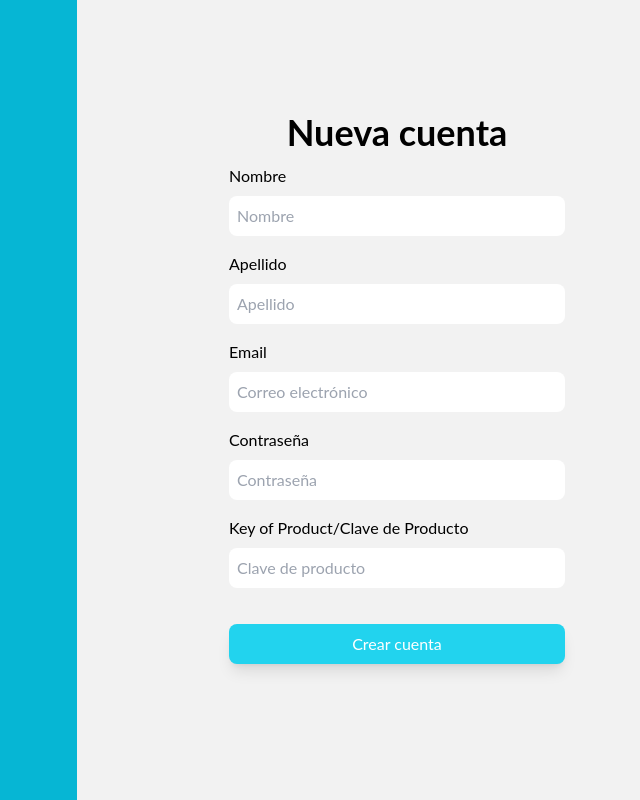
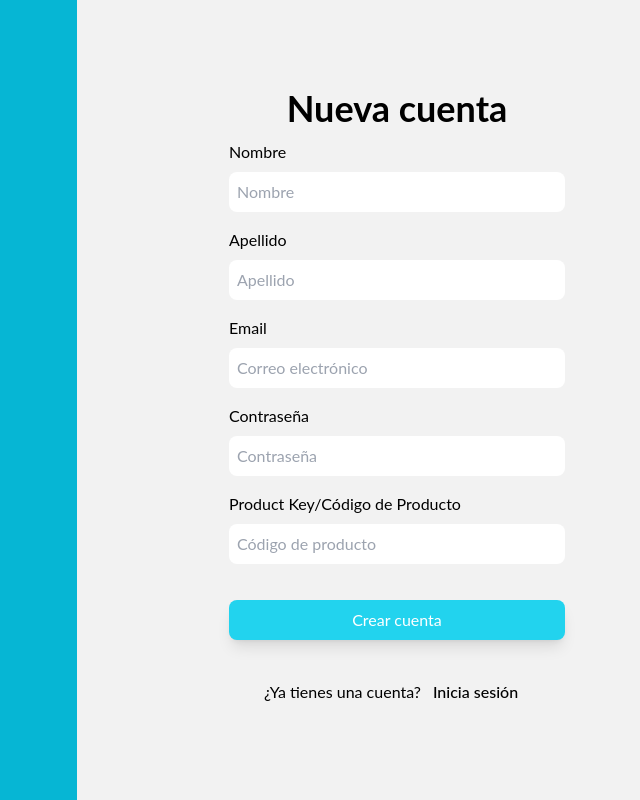
Before and after one commit to Darinel080903/intellifish-fronted, a React (Vite) app: page /register in a window 1280 px wide. Shown: the whole page, without its empty margins (563-1203 px from the left). Built offline with nearby package versions, Linux system fonts and the light colour scheme.

Commit message:
Context and navigation update

```diff
--- a/src/pages/Register.jsx
+++ b/src/pages/Register.jsx
@@ -4,8 +4,8 @@ import TextError from "../components/TextError/TextError";
 import { Formik } from "formik";
 import * as Yup from "yup";
 import { useNavigate } from "react-router-dom";
-//import { useEffect } from "react";
-
+import { createUser } from "../api/services/user";
+import { Link } from "react-router-dom";
 
 function Register(params) {
 
@@ -16,7 +16,7 @@ function Register(params) {
         lastName:'',
         email:'',
         password:'',
-        productKey:'',
+        code:'',
     }
 
     const validationSchema = Yup.object({
@@ -29,12 +29,22 @@ function Register(params) {
             .required('Campo vacío'),
         password: Yup.string()
             .required('Campo vacío'),
-        productKey: Yup.string()
+        code: Yup.string()
             .required('Campo vacío'),
     });
 
     async function handleSubmit(values) {
-        //Por añadir
+        console.debug("hola");
+        const response = await createUser(values.name, values.lastname, values.email, values.password, values.code);
+        console.log(response);
+        if (response.status == 201){
+            alert('Usuario creado');
+            navigate('/login');
+            return;
+        }
+
+        alert(response.data.message);
+        return;
     }
 
     return(
@@ -105,19 +115,29 @@ function Register(params) {
                                 </div>
 
                                 <div className='flex flex-col py-2'>
-                                    <label>Key of Product/Clave de Producto</label>
-                                    <Input type='password' name='productKey' placeholder='Clave de producto'
-                                    value={values.productKey}
+                                    <label>Product Key/Código de Producto</label>
+                                    <Input type='password' name='code' placeholder='Código de producto'
+                                    value={values.code}
                                     handleChange={handleChange}
                                     handleBlur={handleBlur} />
-                                    {errors.productKey && touched.productKey &&
-                                        <TextError>{errors.productKey}</TextError>
+                                    {errors.code && touched.code &&
+                                        <TextError>{errors.code}</TextError>
                                     }
                                 </div>
 
                                 <div className='flex flex-col py-2'>
-                                    <Button>Crear cuenta</Button>
+                                    <Button type='submit'>Crear cuenta</Button>
                                 </div>
+
+                                <div className='flex flex-row justify-center items-center py-1'>
+                                    <p>¿Ya tienes una cuenta?</p>
+                                    <Link
+                                    to="/login"
+                                    className="text-black hover:text-cyan-400 block px-3 py-2 rounded-md text-base font-medium">
+                                        Inicia sesión
+                                    </Link>
+                                </div>
+
                             </form>
                         </div>
 
```
